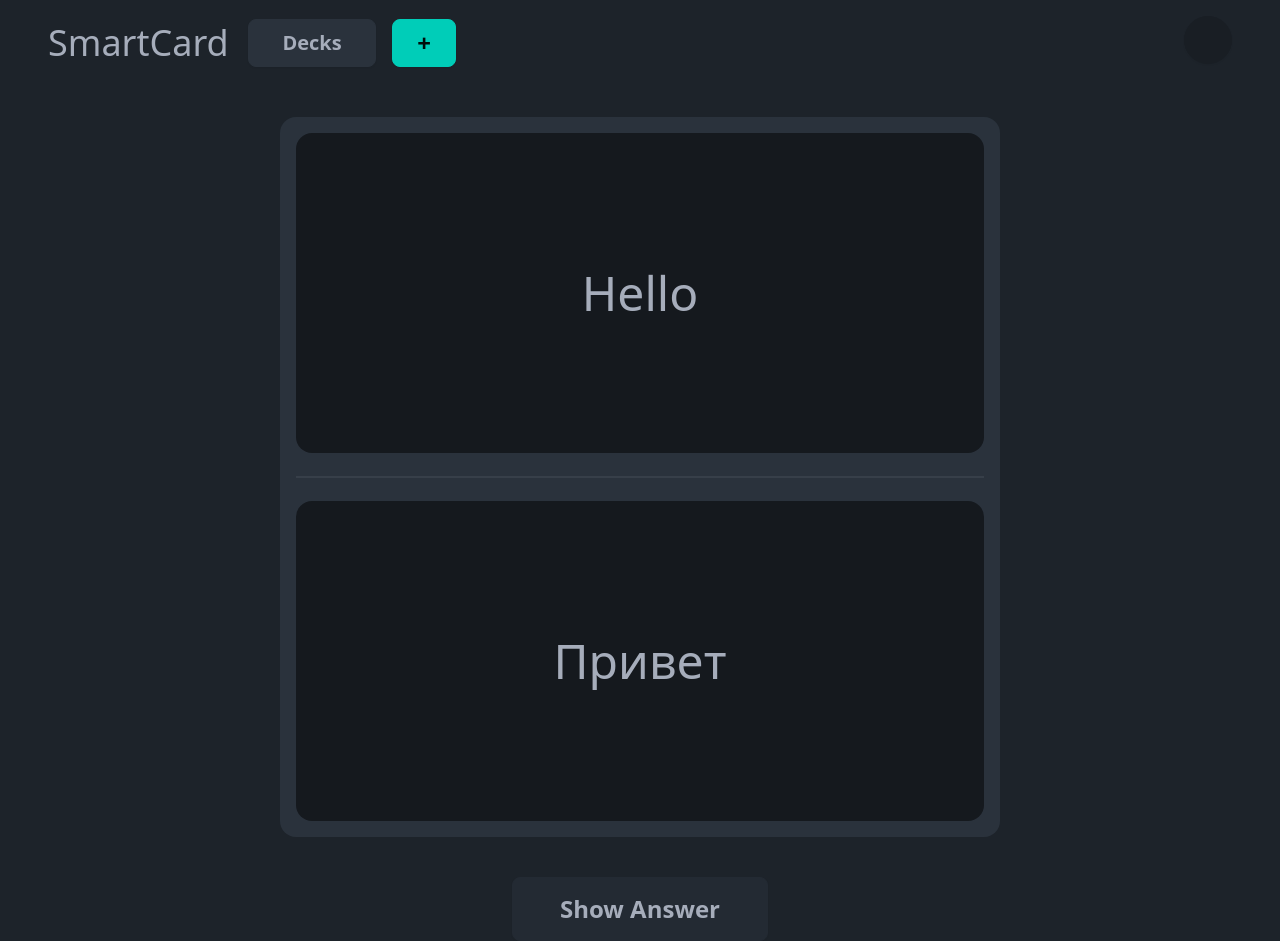
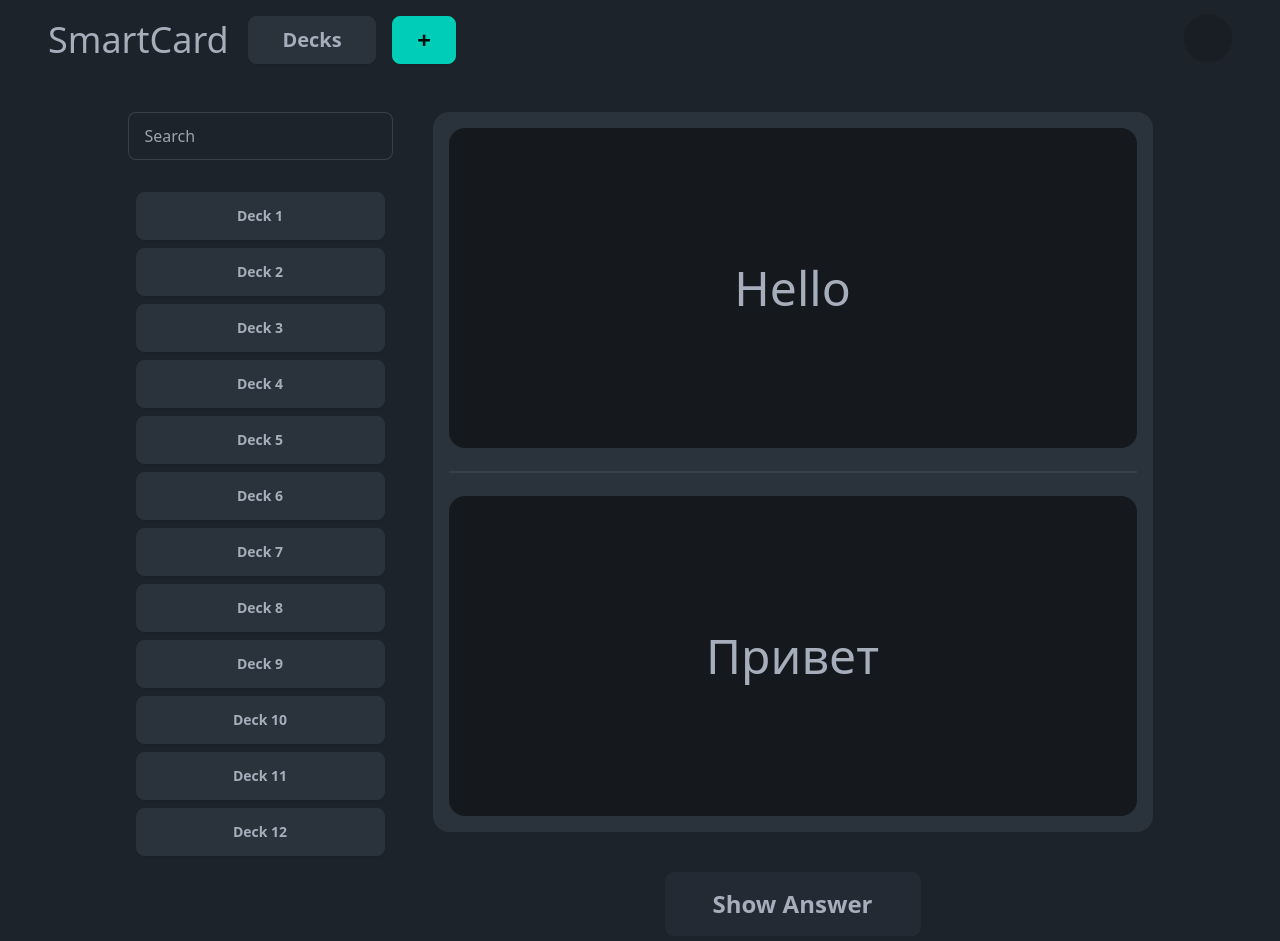
Before and after one commit to philippOkie/fleshcards-app, a React (Vite) app in the folder ui/: page / in a window 1280 px wide. Built offline with nearby package versions, Linux system fonts and the light colour scheme.

Commit message:
added sidebar

```diff
--- a/ui/src/App.jsx
+++ b/ui/src/App.jsx
@@ -1,15 +1,19 @@
 import Card from "./components/Card";
 import Header from "./components/Header";
 import Footer from "./components/Footer";
+import Sidebar from "./components/Sidebar";
 
 function App() {
   return (
-    <div>
+    <div className="h-screen flex flex-col">
       <Header />
-      <div className="flex justify-center">
-        <Card props={{ forwardText: "Hello", backText: "Привет" }}></Card>
+      <div className="flex flex justify-center gap-10">
+        <Sidebar />
+        <div className="flex flex-col items-center ">
+          <Card props={{ forwardText: "Hello", backText: "Привет" }} />
+          <Footer />
+        </div>
       </div>
-      <Footer />
     </div>
   );
 }
--- a/ui/src/components/Card.jsx
+++ b/ui/src/components/Card.jsx
@@ -1,6 +1,6 @@
 function Card({ props }) {
   return (
-    <div className="card bg-neutral text-neutral-content w-180 p-4">
+    <div className="card bg-neutral text-neutral-content w-180 p-4 ">
       <div className="flex w-full flex-col border-opacity-50">
         <div className="card bg-base-300 rounded-box grid h-80 place-items-center flex justify-center text-5xl">
           {props.forwardText}
--- /dev/null
+++ b/ui/src/components/Sidebar.jsx
@@ -0,0 +1,23 @@
+function Sidebar() {
+  return (
+    <div className="flex flex-col gap-6">
+      <div className="form-control">
+        <input
+          type="text"
+          placeholder="Search"
+          className="input input-bordered w-24 md:w-auto"
+        />
+      </div>
+
+      <div className="flex flex-col gap-2 h-170 overflow-y-auto border p-2">
+        {Array.from({ length: 20 }).map((_, index) => (
+          <button key={index} className="btn btn-neutral">
+            Deck {index + 1}
+          </button>
+        ))}
+      </div>
+    </div>
+  );
+}
+
+export default Sidebar;
```
